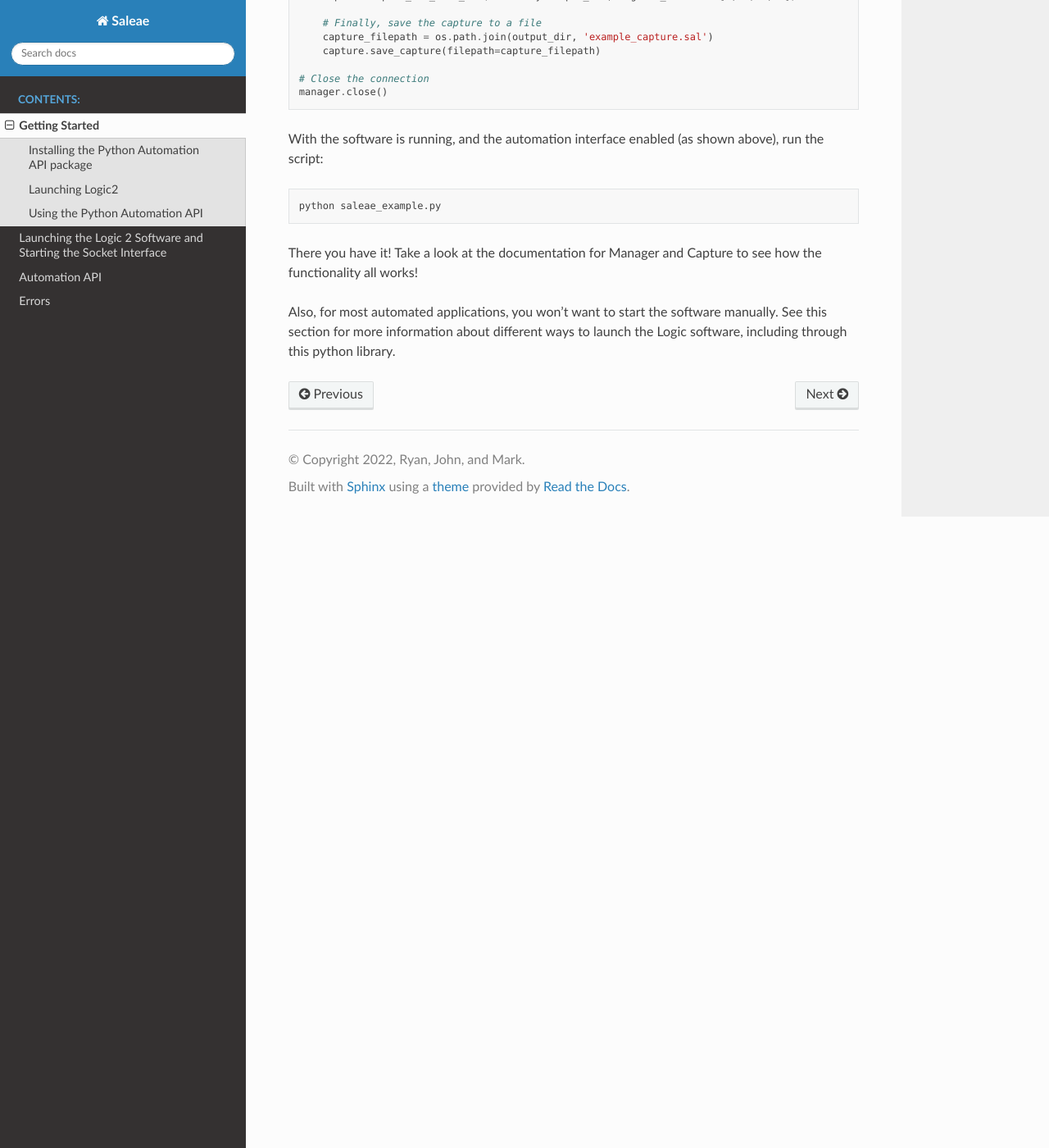
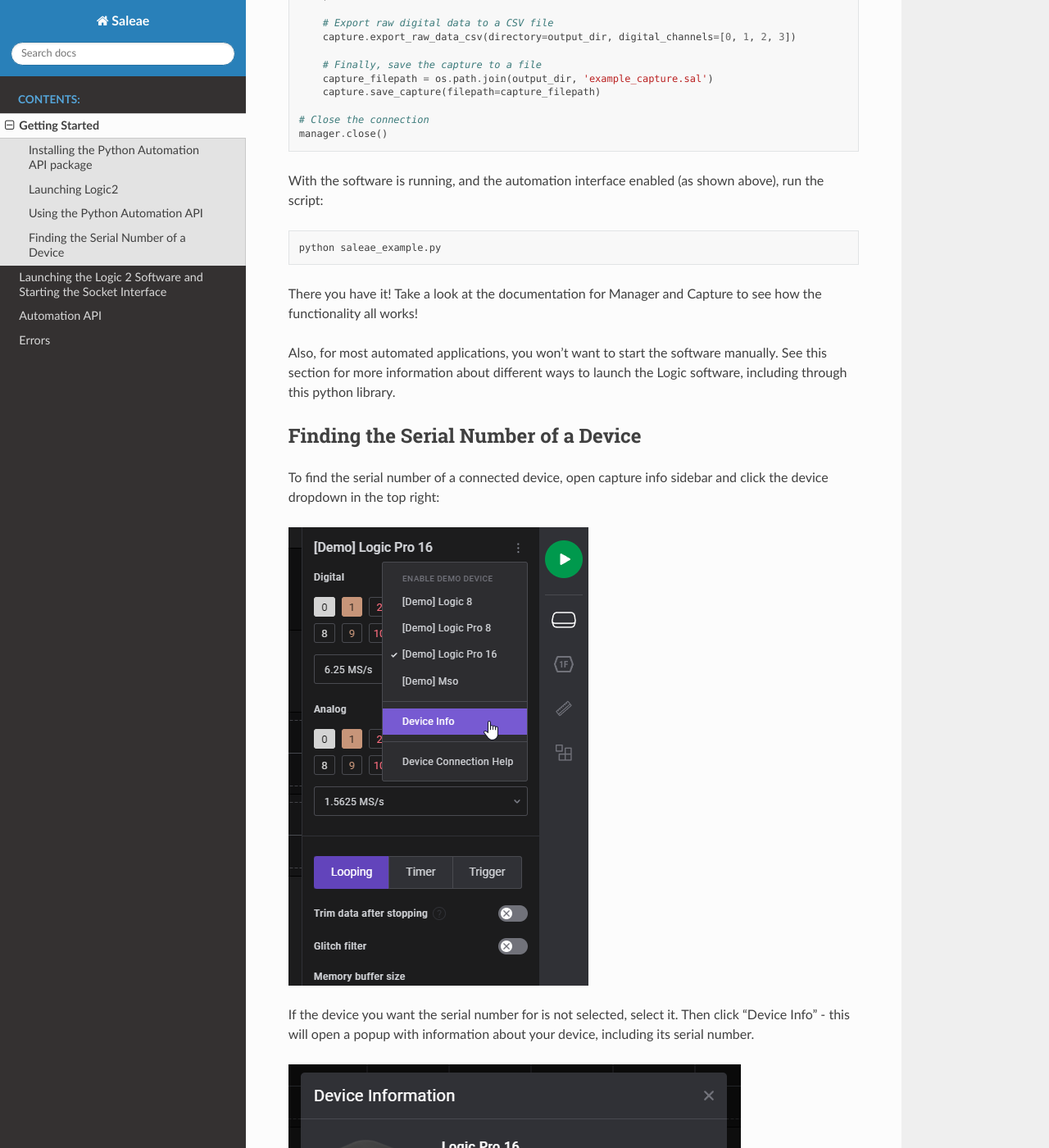
Before and after one commit to saleae/logic2-automation, a Sphinx documentation site: the page built from python/docs/source/getting_started.rst, in a window 1280 px wide and 1400 px high, scrolled down 2127 px. Shown: the whole window at 82% size. Built offline with Sphinx 7.4.7 and the Read the Docs theme 2.0.0, drawn with Linux system fonts in a browser that asks for light colours; some of the changed text lies outside the part shown.

Commit message:
Add docs for getting a device serial number

```diff
--- a/python/docs/source/_static/saleae_example.py
+++ b/python/docs/source/_static/saleae_example.py
@@ -20,6 +20,9 @@
 )
 
 # Start a capture - the capture will be automatically closed when leaving the `with` block
+# Note: We are using serial number 'F4241' here, which is the serial number for
+#       the Logic Pro 16 demo device. You will need to use your device's serial number
+#       to use a real device. Please see the "Finding the Serial Number of a Device" section.
 with manager.start_capture(device_serial_number='F4241',
                            device_configuration=device_configuration,
                            capture_configuration=capture_configuration) as capture:
--- a/python/docs/source/getting_started.rst
+++ b/python/docs/source/getting_started.rst
@@ -55,3 +55,17 @@
 There you have it! Take a look at the documentation for Manager and Capture to see how the functionality all works!
 
 Also, for most automated applications, you won't want to start the software manually. See this section for more information about different ways to launch the Logic software, including through this python library.
+
+
+Finding the Serial Number of a Device
+-------------------------------------
+
+To find the serial number of a connected device, open capture info sidebar and click the device dropdown in the top right:
+
+.. image:: _static/device_info.png
+
+If the device you want the serial number for is not selected, select it. Then click "Device Info" - this will open a popup with information about your device, including its serial number.
+
+.. image:: _static/device_serial.png
+
+You can copy the serial number from here and use it in your Python script.
```
Also changed, not shown: python/docs/source/_static/device_info.png (added), python/docs/source/_static/device_serial.png (added), 1 other file.
